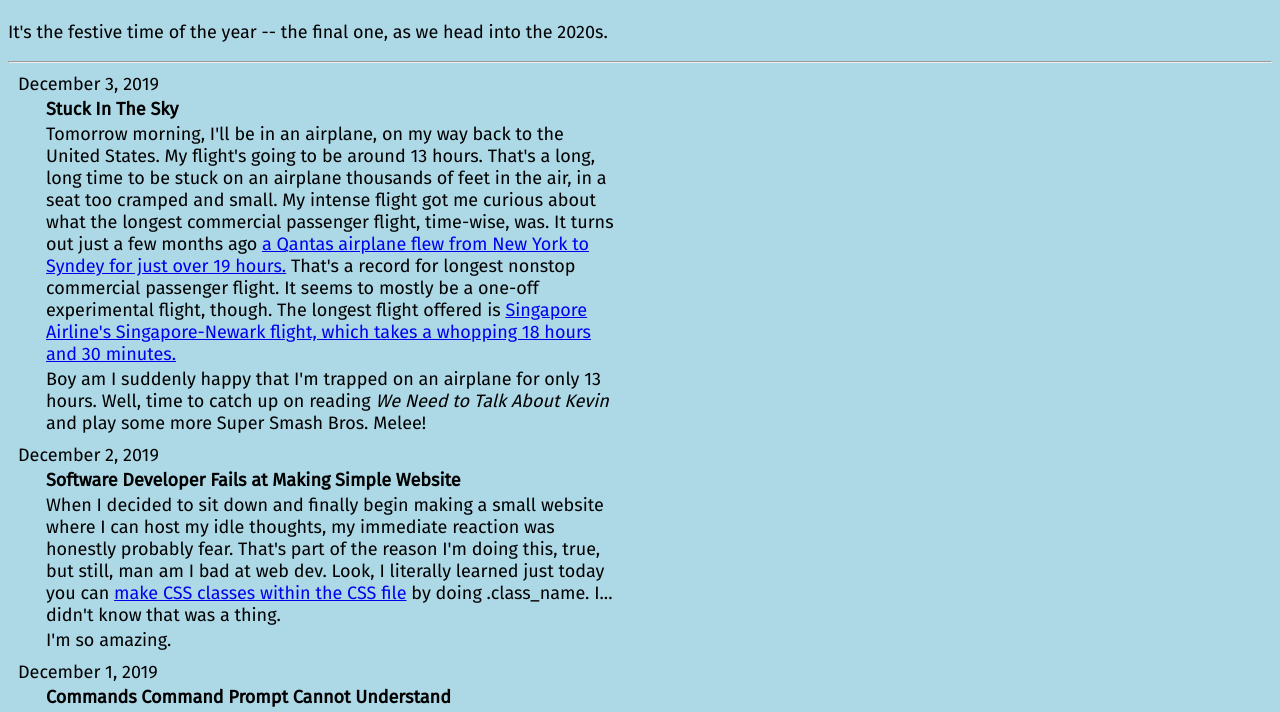
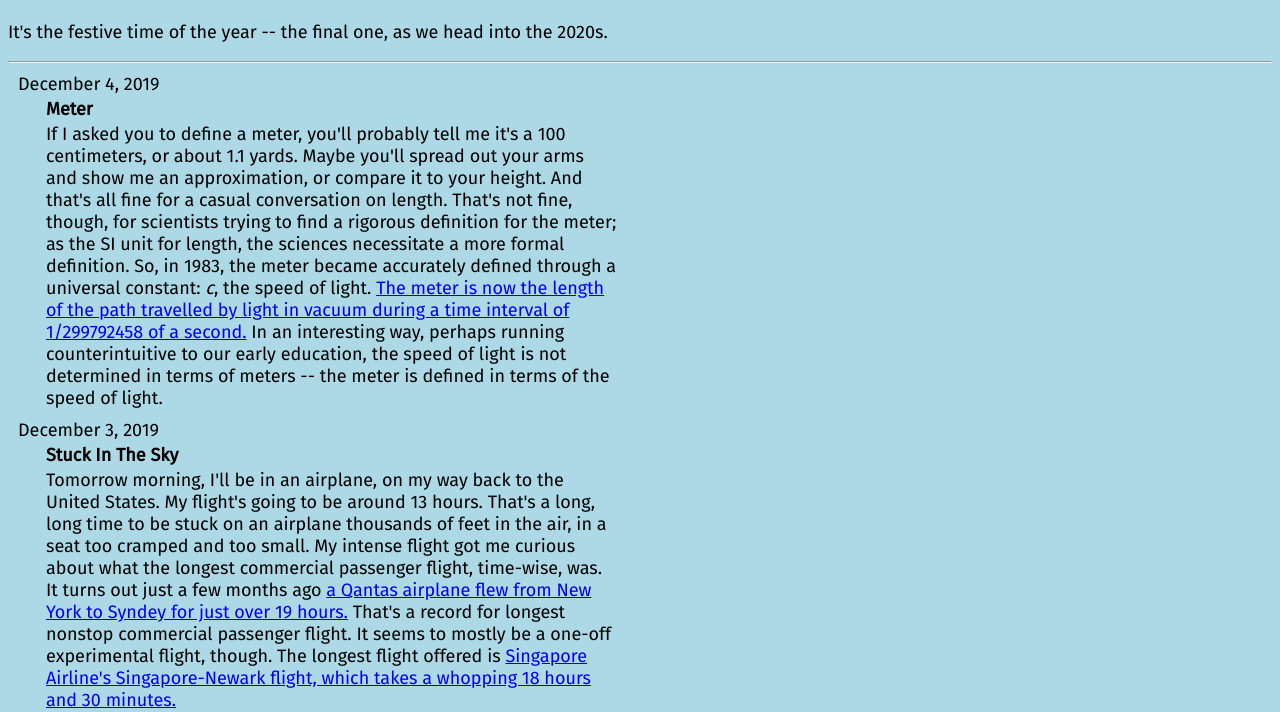
Before and after one commit to MarcerCyoon/the-realm, a plain HTML site: page knowledge/dec2019.html in a window 1280 px wide. Shown: the part 71-783 px from the top of the page. Drawn offline with Linux system fonts and the light colour scheme.

Commit message:
December 4, 2019 shard

```diff
--- a/knowledge/dec2019.html
+++ b/knowledge/dec2019.html
@@ -13,11 +13,23 @@
   <hr>
 
   <div class="box">
+    <div> December 4, 2019 </div>
+    <div class="jewel"> <b> Meter </b> </div>
+    <div class="jewel"> If I asked you to define a meter, you'll probably tell me it's a 100 centimeters, or about 1.1 yards.
+      Maybe you'll spread out your arms and show me an approximation, or compare it to your height. And that's all fine for a casual
+      conversation on length. That's not fine, though, for scientists trying to find a rigorous definition for the meter; as the SI unit for length, the sciences necessitate a more formal definition.
+      So, in 1983, the meter became accurately defined through a universal constant: <i>c</i>, the speed of light.
+      <a href="https://en.wikipedia.org/wiki/Metre#Speed_of_light_definition">The meter is now the length of the path travelled by light in vacuum during a time interval of 1/299792458 of a second.</a>
+      In an interesting way, perhaps running counterintuitive to our early education, the speed of light is not determined in terms of meters -- the meter is defined in terms of the speed of light.
+     </div>
+  </div>
+
+  <div class="box">
     <div> December 3, 2019 </div>
     <div class="jewel"> <b> Stuck In The Sky </b> </div>
     <div class="jewel">Tomorrow morning, I'll be in an airplane, on my way back to the United States.
       My flight's going to be around 13 hours. That's a long, long time to be stuck on an airplane thousands of feet
-      in the air, in a seat too cramped and small. My intense flight got me curious about what the longest commercial passenger flight,
+      in the air, in a seat too cramped and too small. My intense flight got me curious about what the longest commercial passenger flight,
       time-wise, was. It turns out just a few months ago <a href="https://www.washingtonpost.com/travel/2019/10/20/get-ready-hour-flight-qantas-sets-record-ultralong-trip/"> a Qantas
       airplane flew from New York to Syndey for just over 19 hours.</a> That's a record for longest nonstop commercial passenger flight. It seems to mostly be a one-off experimental flight, though.
       The longest flight offered is <a href="https://www.forbes.com/sites/ericrosen/2019/01/02/the-2019-list-of-the-longest-flights-in-the-world/#91213d3550b7">Singapore Airline's Singapore-Newark flight, which takes a whopping 18 hours and 30 minutes. </a>
```
